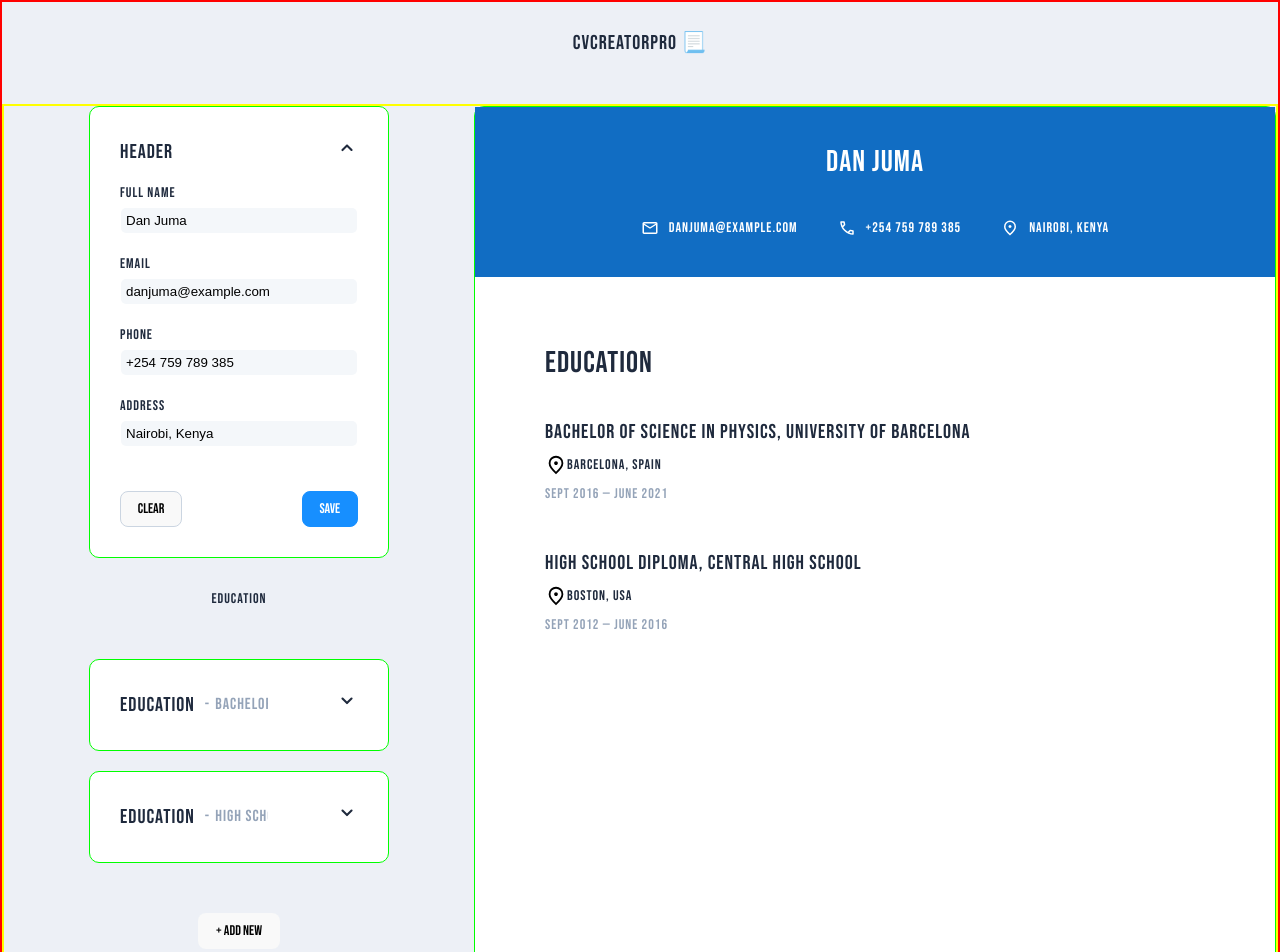
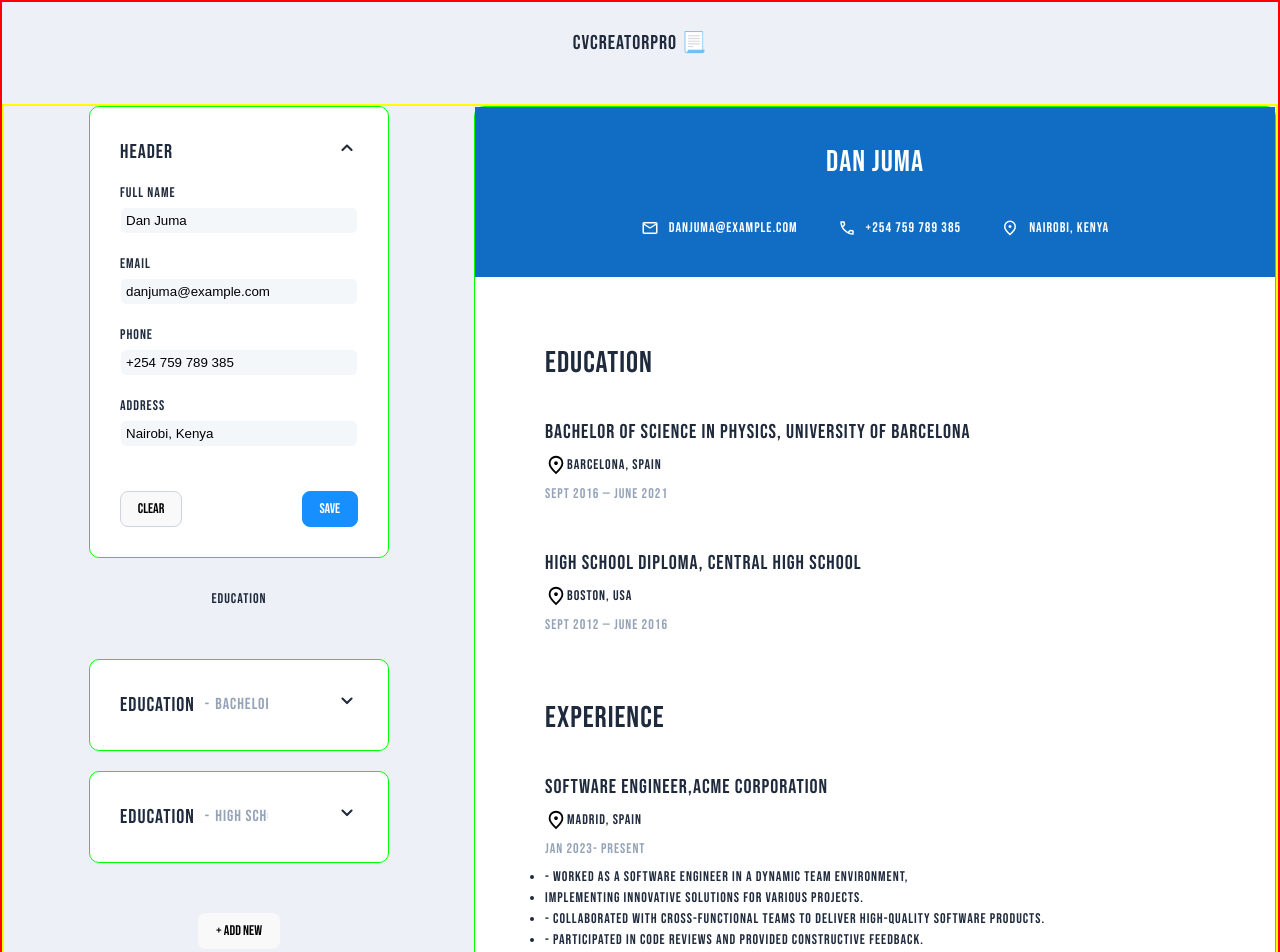
Before and after one commit to nickonyi/CV-Builder, a React (Vite) app: page / in a window 1280 px wide. Shown: the top 952 px of the page. Built offline with nearby package versions, Linux system fonts and the light colour scheme.

Commit message:
Refactor CvSection and add ExperienceCv component

```diff
--- a/src/components/CvSection.jsx
+++ b/src/components/CvSection.jsx
@@ -17,7 +17,6 @@ function Cv ({divRef}) {
           <div className="body-cv">
             <EducationCv />
             <ExperienceCv />
-
           </div>
         </div>
     )
--- a/src/components/ExperienceCv.jsx
+++ b/src/components/ExperienceCv.jsx
@@ -1,5 +1,53 @@
+import { useContext } from "react";
+import { FormDataContext } from "../App";
+
+
+import LocationIcon from "../icons/LocationIcon";
+
+function ExperienceItem ({experienceObject}){
+    const { id, position, company, location, startDate, endDate, description } = experienceObject;
+
+    return (
+        <div className="experience-item cv-item" key={id}>
+            <div className="experience-title cv-title">
+                {company? `${position},${company}`:position}
+            </div>
+            {location && (
+                <div className="experience-location cv-location">
+                    <LocationIcon />
+                    {location}
+                </div>
+            )}
+            <div className="experiece-date cv-date">
+                {startDate}
+                {endDate && `- ${endDate}`}
+            </div>
+            <ul className="experience-description cv-description">
+                {
+                    description.split("\n").map((point,index)=> (
+                        <li key={index}>{point.trim()}</li>
+                    ))
+                }
+            </ul>
+        </div>
+    )
+}
+
 function ExperienceCv (){
+const {experienceArray} = useContext(FormDataContext);
 
+if(experienceArray.length === 0){
+    return null
+}
+
+return (
+    <div className="experience-container cv-container">
+        <h1>Experience</h1>
+        {experienceArray.map((experienceObject)=> (
+            <ExperienceItem key={experienceObject.id} experienceObject={experienceObject}/>
+        ))}
+    </div>
+)
 }
 
 export default ExperienceCv
```
